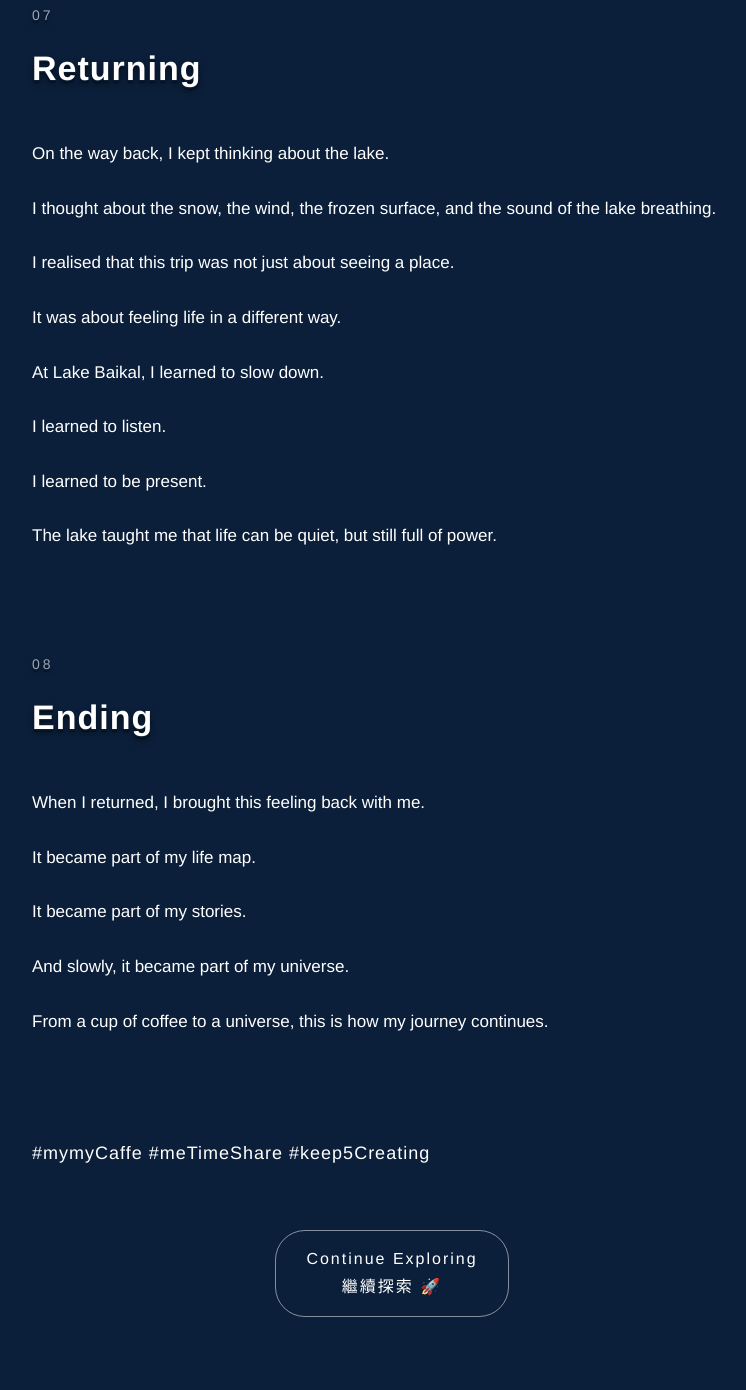
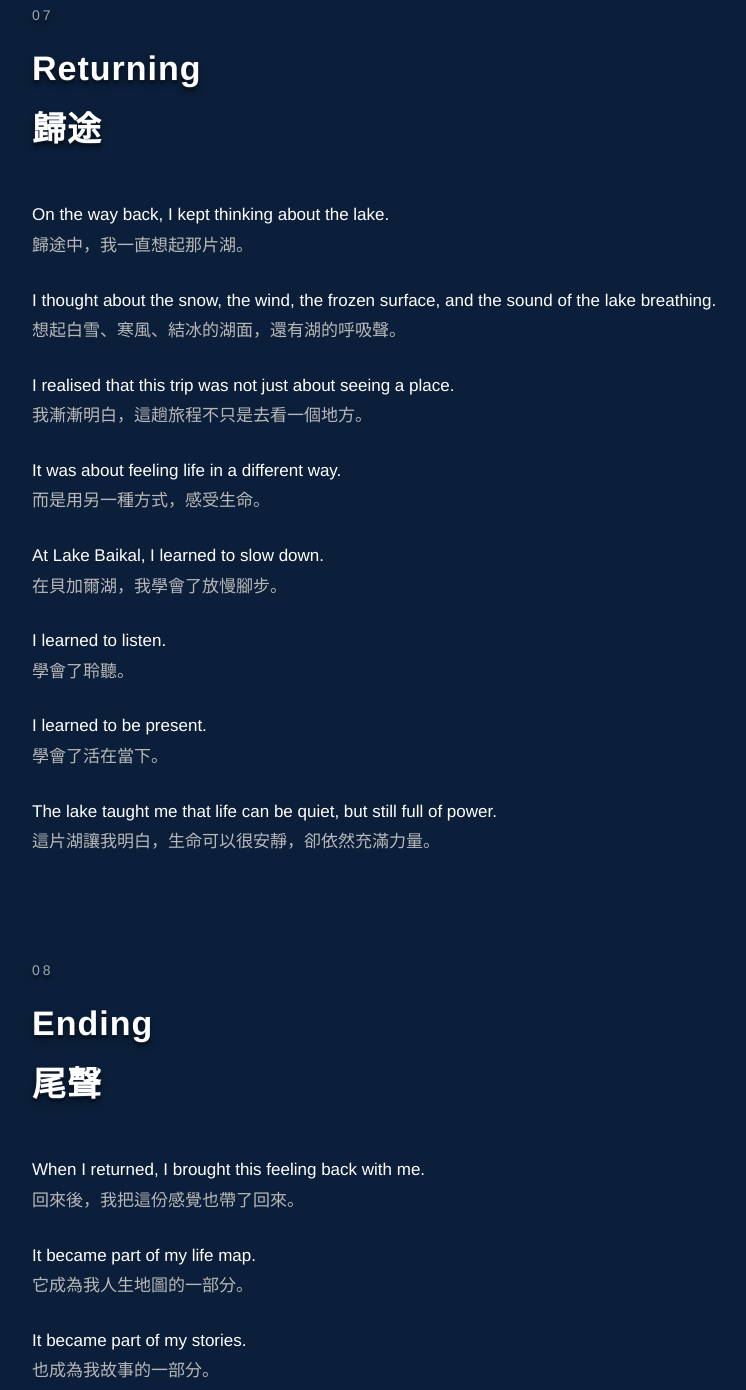
Before and after one commit to meTimeShare/storytelling, a plain HTML site: page index.html in a window 1280 px wide. Shown: the part 7091-8481 px from the top of the page, without its empty margins (248-994 px from the left). Drawn offline with Linux system fonts and the light colour scheme.

Commit message:
Add files via upload

```diff
--- a/index.html
+++ b/index.html
@@ -508,36 +508,77 @@ Guesthouses around Lake Baikal generally collect payment on arrival.<br>
 <p>I could feel that people were living freely and comfortably.</p>
 
 
-<h2><span>07</span>Returning</h2>
-
-<p>On the way back, I kept thinking about the lake.</p>
-
-<p>I thought about the snow, the wind, the frozen surface, and the sound of the lake breathing.</p>
-
-<p>I realised that this trip was not just about seeing a place.</p>
-
-<p>It was about feeling life in a different way.</p>
-
-<p>At Lake Baikal, I learned to slow down.</p>
-
-<p>I learned to listen.</p>
-
-<p>I learned to be present.</p>
-
-<p>The lake taught me that life can be quiet, but still full of power.</p>
+<h2><span>07</span>Returning<br>歸途</h2>
 
 
-<h2><span>08</span>Ending</h2>
+<p>
+  On the way back, I kept thinking about the lake.<br>
+  <span style="color: #b8b8b8;">歸途中，我一直想起那片湖。</span>
+</p>
 
-<p>When I returned, I brought this feeling back with me.</p>
+<p>
+  I thought about the snow, the wind, the frozen surface, and the sound of the lake breathing.<br>
+  <span style="color: #b8b8b8;">想起白雪、寒風、結冰的湖面，還有湖的呼吸聲。</span>
+</p>
 
-<p>It became part of my life map.</p>
+<p>
+  I realised that this trip was not just about seeing a place.<br>
+  <span style="color: #b8b8b8;">我漸漸明白，這趟旅程不只是去看一個地方。</span>
+</p>
 
-<p>It became part of my stories.</p>
+<p>
+  It was about feeling life in a different way.<br>
+  <span style="color: #b8b8b8;">而是用另一種方式，感受生命。</span>
+</p>
 
-<p>And slowly, it became part of my universe.</p>
+<p>
+  At Lake Baikal, I learned to slow down.<br>
+  <span style="color: #b8b8b8;">在貝加爾湖，我學會了放慢腳步。</span>
+</p>
 
-<p>From a cup of coffee to a universe, this is how my journey continues.</p>
+<p>
+  I learned to listen.<br>
+  <span style="color: #b8b8b8;">學會了聆聽。</span>
+</p>
+
+<p>
+  I learned to be present.<br>
+  <span style="color: #b8b8b8;">學會了活在當下。</span>
+</p>
+
+<p>
+  The lake taught me that life can be quiet, but still full of power.<br>
+  <span style="color: #b8b8b8;">這片湖讓我明白，生命可以很安靜，卻依然充滿力量。</span>
+</p>
+
+
+
+<h2><span>08</span>Ending<br>尾聲</h2>
+
+<p>
+  When I returned, I brought this feeling back with me.<br>
+  <span style="color: #b8b8b8;">回來後，我把這份感覺也帶了回來。</span>
+</p>
+
+<p>
+  It became part of my life map.<br>
+  <span style="color: #b8b8b8;">它成為我人生地圖的一部分。</span>
+</p>
+
+<p>
+  It became part of my stories.<br>
+  <span style="color: #b8b8b8;">也成為我故事的一部分。</span>
+</p>
+
+<p>
+  And slowly, it became part of my universe.<br>
+  <span style="color: #b8b8b8;">慢慢地，它也成為我宇宙的一部分。</span>
+</p>
+
+<p>
+  From a cup of coffee to a universe, this is how my journey continues.<br>
+  <span style="color: #b8b8b8;">從一杯咖啡到一個宇宙，我的旅程就這樣延續下去。</span>
+</p>
 
 
 <p class="end">#mymyCaffe #meTimeShare #keep5Creating</p>
```
